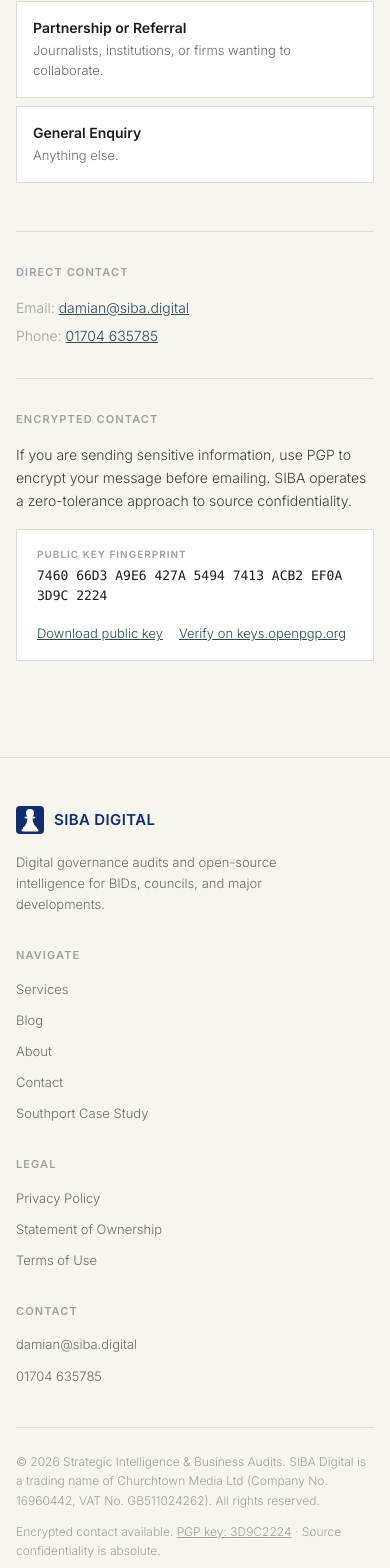
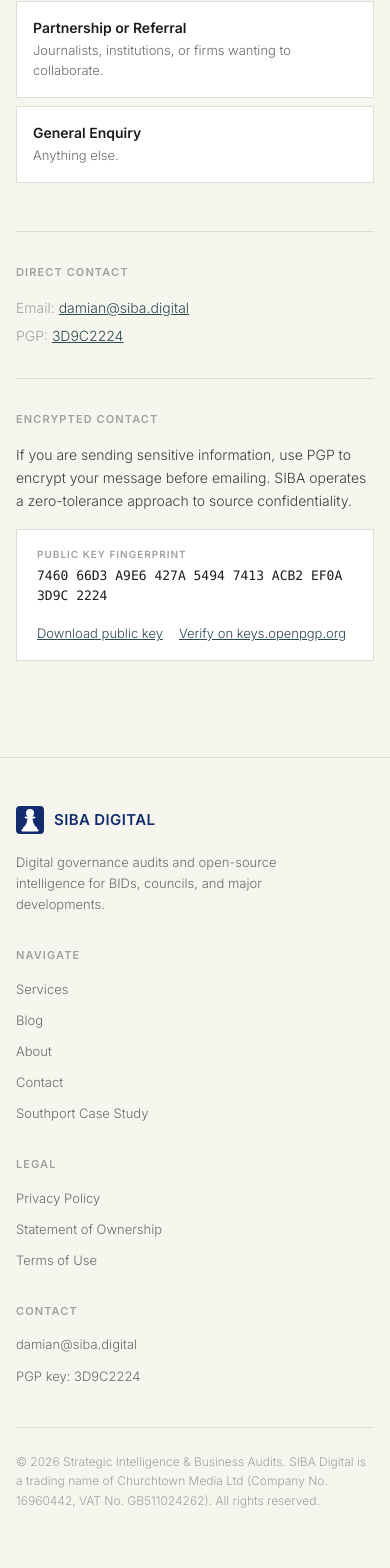
Before and after one commit to damian756/siba.digital, a Next.js app: page /contact in a window 390 px wide. Shown: the part 416-1984 px from the top of the page. Built offline with nearby package versions, Linux system fonts and the light colour scheme.

Commit message:
Replace phone number with PGP key across contact page and footer

```diff
--- a/app/contact/page.tsx
+++ b/app/contact/page.tsx
@@ -243,9 +243,9 @@
               </a>
             </p>
             <p className="text-sm">
-              <span className="text-[#a0a0a0]">Phone: </span>
-              <a href="tel:01704635785" className="text-[#2c4a52] underline hover:text-[#1c1c1c]">
-                01704 635785
+              <span className="text-[#a0a0a0]">PGP: </span>
+              <a href="/contact#pgp" className="text-[#2c4a52] underline hover:text-[#1c1c1c]">
+                3D9C2224
               </a>
             </p>
           </div>
--- a/components/Footer.tsx
+++ b/components/Footer.tsx
@@ -78,33 +78,21 @@
                 </a>
               </li>
               <li>
-                <a
-                  href="tel:01704635785"
+                <Link
+                  href="/contact#pgp"
                   className="text-[13px] text-[#6b6b6b] hover:text-[#1c1c1c] transition-colors"
                 >
-                  01704 635785
-                </a>
+                  PGP key: 3D9C2224
+                </Link>
               </li>
             </ul>
           </div>
         </div>
 
-        <div className="mt-10 pt-6 border-t border-[#ddddd5] space-y-3">
-          <div className="flex flex-wrap items-center gap-x-4 gap-y-1">
-            <p className="text-[12px] text-[#a0a0a0] leading-relaxed">
-              &copy; {year} Strategic Intelligence &amp; Business Audits.
-              SIBA Digital is a trading name of Churchtown Media Ltd (Company No. 16960442, VAT No. GB511024262). All rights reserved.
-            </p>
-          </div>
-          <p className="text-[12px] text-[#a0a0a0]">
-            Encrypted contact available.{" "}
-            <Link
-              href="/contact#pgp"
-              className="underline hover:text-[#6b6b6b] transition-colors"
-            >
-              PGP key: 3D9C2224
-            </Link>
-            {" "}· Source confidentiality is absolute.
+        <div className="mt-10 pt-6 border-t border-[#ddddd5]">
+          <p className="text-[12px] text-[#a0a0a0] leading-relaxed">
+            &copy; {year} Strategic Intelligence &amp; Business Audits.
+            SIBA Digital is a trading name of Churchtown Media Ltd (Company No. 16960442, VAT No. GB511024262). All rights reserved.
           </p>
         </div>
       </div>
```
